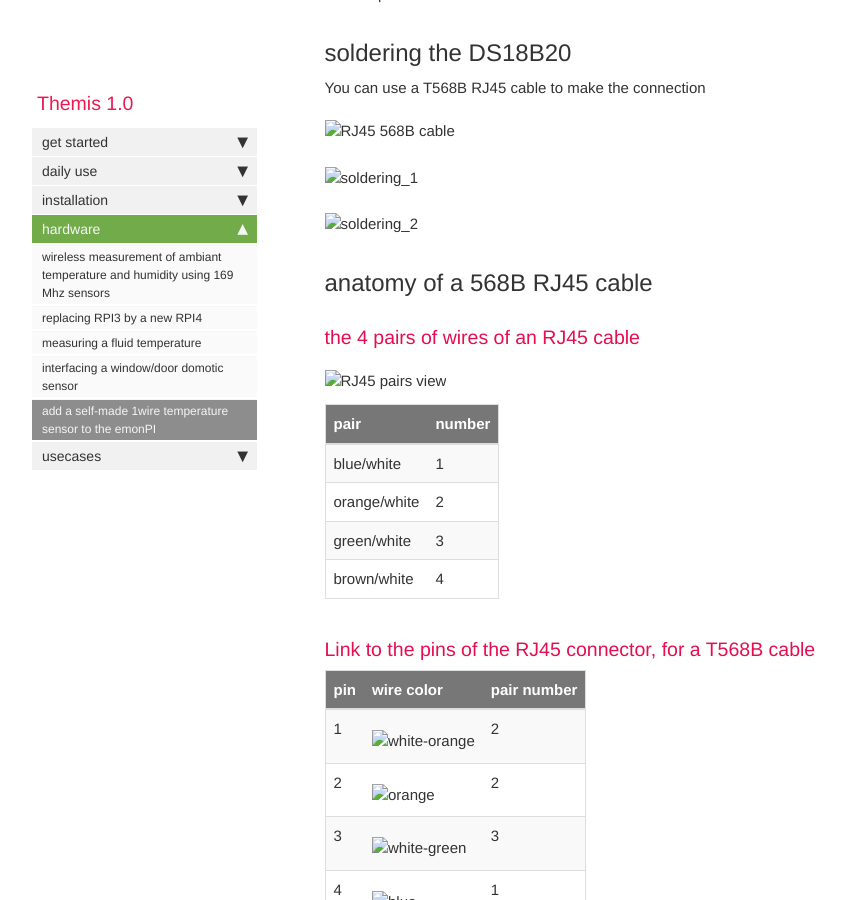
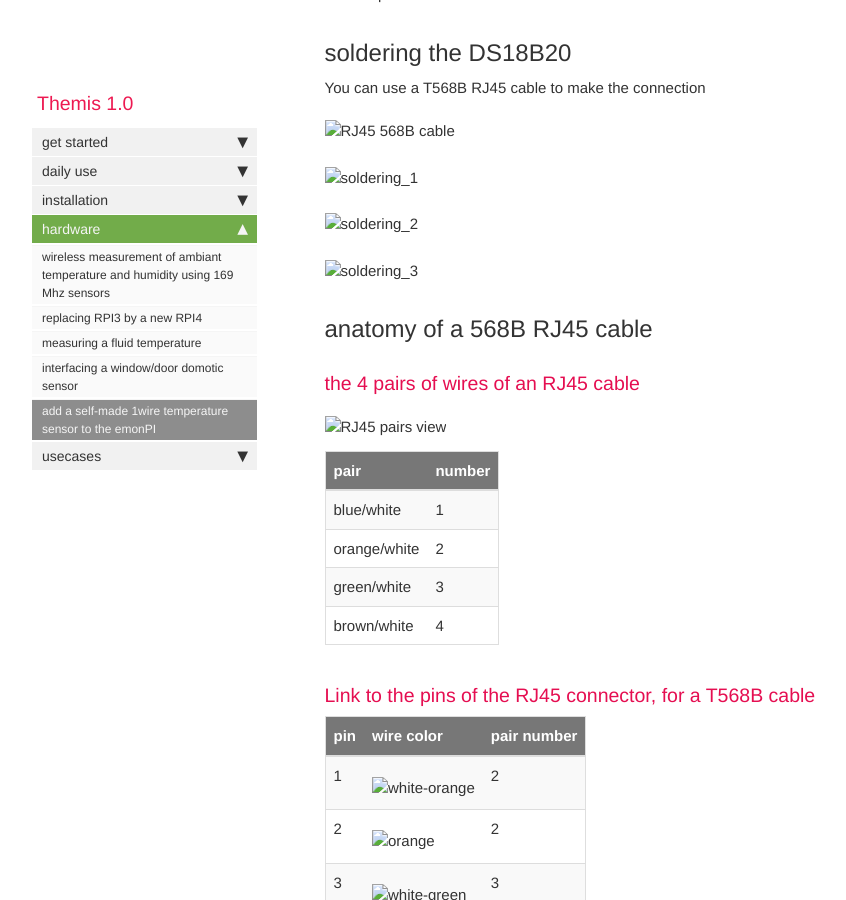
Before and after one commit to dromotherm/documentation, a Jekyll site: the page built from pages/themis/add1wire/1wire.md, in a window 1280 px wide and 900 px high, scrolled down 851 px. Shown: the whole window, without its empty margins (38-884 px from the left). Built offline with Jekyll 4.4.1, drawn with Linux system fonts in a browser that asks for light colours; comment, search, counter and statistics services are not loaded.

Commit message:
1wire next

```diff
--- a/pages/themis/add1wire/1wire.md
+++ b/pages/themis/add1wire/1wire.md
@@ -26,6 +26,8 @@
 
 ![soldering_2](soldering_1wire_2.png)
 
+![soldering_3](soldering_1wire_3.png)
+
 ## anatomy of a 568B RJ45 cable
 
 ### the 4 pairs of wires of an RJ45 cable
```
Also changed, not shown: pages/themis/add1wire/soldering_1wire_3.png (added).
